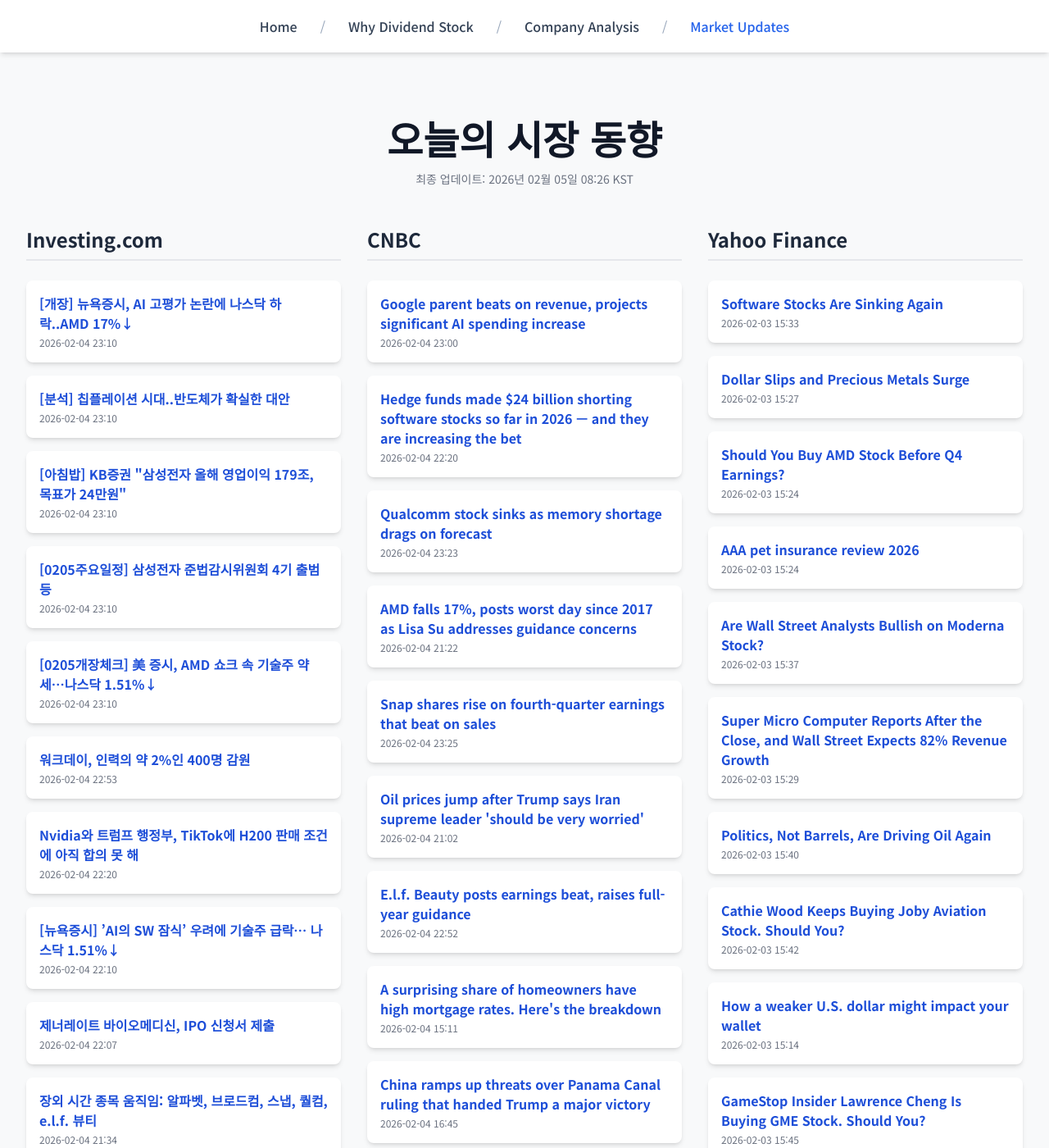
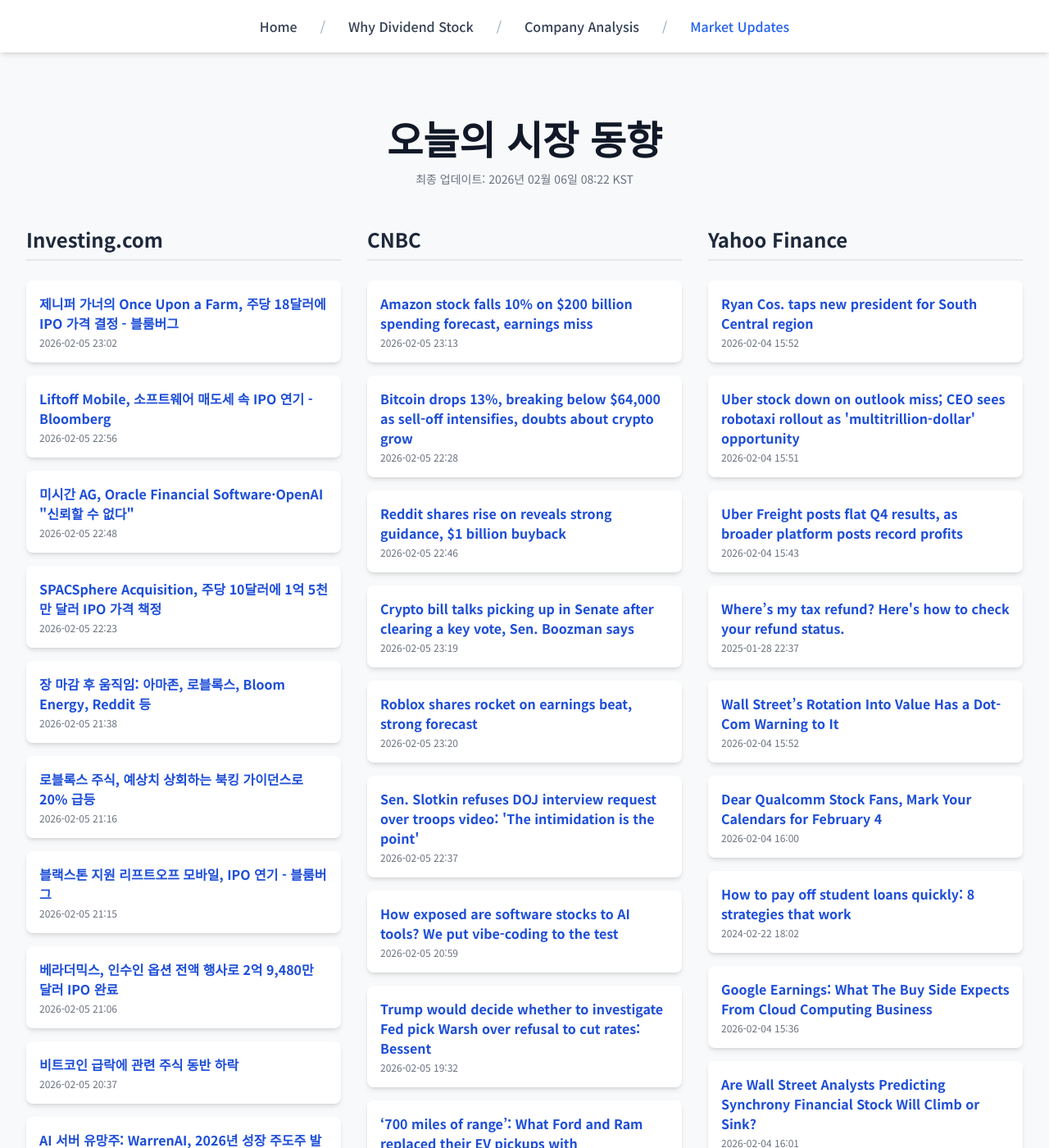
Before and after one commit to Kay-Hwang/my-company-analysis, a Jekyll site: the page built from market-updates.html, in a window 1280 px wide and 1400 px high. Shown: the whole window at 82% size. Built offline with Jekyll 4.4.1, drawn with Linux system fonts in a browser that asks for light colours; nearby versions of some CDN libraries; a script that is not in the unit is left out; some of the changed text lies outside the part shown.

Commit message:
Update daily data

```diff
--- a/_data/latest_data.json
+++ b/_data/latest_data.json
@@ -1,190 +1,190 @@
 {
-  "lastUpdated": "2026년 02월 05일 08:26 KST",
+  "lastUpdated": "2026년 02월 06일 08:22 KST",
   "news": {
     "investing": [
       {
-        "title": "[개장] 뉴욕증시, AI 고평가 논란에 나스닥 하락..AMD 17%↓",
-        "link": "https://kr.investing.com/news/stock-market-news/article-1813376",
-        "pubDate": "2026-02-04 23:10:53",
-        "summary": "[개장] 뉴욕증시, AI 고평가 논란에 나스닥 하락..AMD 17%↓"
+        "title": "제니퍼 가너의 Once Upon a Farm, 주당 18달러에 IPO 가격 결정 - 블룸버그",
+        "link": "https://kr.investing.com/news/stock-market-news/article-93CH-1815405",
+        "pubDate": "2026-02-05 23:02:42",
+        "summary": "제니퍼 가너의 Once Upon a Farm, 주당 18달러에 IPO 가격 결정 - 블룸버그"
       },
       {
-        "title": "[분석] 칩플레이션 시대..반도체가 확실한 대안",
-        "link": "https://kr.investing.com/news/stock-market-news/article-1813375",
-        "pubDate": "2026-02-04 23:10:53",
-        "summary": "[분석] 칩플레이션 시대..반도체가 확실한 대안"
+        "title": "Liftoff Mobile, 소프트웨어 매도세 속 IPO 연기 - Bloomberg",
+        "link": "https://kr.investing.com/news/stock-market-news/article-93CH-1815395",
+        "pubDate": "2026-02-05 22:56:00",
+        "summary": "Liftoff Mobile, 소프트웨어 매도세 속 IPO 연기 - Bloomberg"
       },
       {
-        "title": "[아침밥] KB증권 \"삼성전자 올해 영업이익 179조, 목표가 24만원\"",
-        "link": "https://kr.investing.com/news/stock-market-news/article-1813372",
-        "pubDate": "2026-02-04 23:10:44",
-        "summary": "[아침밥] KB증권 \"삼성전자 올해 영업이익 179조, 목표가 24만원\""
+        "title": "미시간 AG, Oracle Financial Software·OpenAI \"신뢰할 수 없다\"",
+        "link": "https://kr.investing.com/news/stock-market-news/article-93CH-1815382",
+        "pubDate": "2026-02-05 22:48:34",
+        "summary": "미시간 AG, Oracle Financial Software·OpenAI \"신뢰할 수 없다\""
       },
       {
-        "title": "[0205주요일정] 삼성전자 준법감시위원회 4기 출범 등",
-        "link": "https://kr.investing.com/news/stock-market-news/article-1813371",
-        "pubDate": "2026-02-04 23:10:12",
-        "summary": "[0205주요일정] 삼성전자 준법감시위원회 4기 출범 등"
+        "title": "SPACSphere Acquisition, 주당 10달러에 1억 5천만 달러 IPO 가격 책정",
+        "link": "https://kr.investing.com/news/stock-market-news/article-432SI-1815353",
+        "pubDate": "2026-02-05 22:23:04",
+        "summary": "SPACSphere Acquisition, 주당 10달러에 1억 5천만 달러 IPO 가격 책정"
       },
       {
-        "title": "[0205개장체크] 美 증시, AMD 쇼크 속 기술주 약세…나스닥 1.51%↓",
-        "link": "https://kr.investing.com/news/stock-market-news/article-1813370",
-        "pubDate": "2026-02-04 23:10:11",
-        "summary": "[0205개장체크] 美 증시, AMD 쇼크 속 기술주 약세…나스닥 1.51%↓"
+        "title": "장 마감 후 움직임: 아마존, 로블록스, Bloom Energy, Reddit 등",
+        "link": "https://kr.investing.com/news/stock-market-news/article-432SI-1815300",
+        "pubDate": "2026-02-05 21:38:02",
+        "summary": "장 마감 후 움직임: 아마존, 로블록스, Bloom Energy, Reddit 등"
       },
       {
-        "title": "워크데이, 인력의 약 2%인 400명 감원",
-        "link": "https://kr.investing.com/news/stock-market-news/article-93CH-1813347",
-        "pubDate": "2026-02-04 22:53:34",
-        "summary": "워크데이, 인력의 약 2%인 400명 감원"
+        "title": "로블록스 주식, 예상치 상회하는 북킹 가이던스로 20% 급등",
+        "link": "https://kr.investing.com/news/stock-market-news/article-1815229",
+        "pubDate": "2026-02-05 21:16:39",
+        "summary": "로블록스 주식, 예상치 상회하는 북킹 가이던스로 20% 급등"
       },
       {
-        "title": "Nvidia와 트럼프 행정부, TikTok에 H200 판매 조건에 아직 합의 못 해",
-        "link": "https://kr.investing.com/news/stock-market-news/article-1813284",
-        "pubDate": "2026-02-04 22:20:34",
-        "summary": "Nvidia와 트럼프 행정부, TikTok에 H200 판매 조건에 아직 합의 못 해"
+        "title": "블랙스톤 지원 리프트오프 모바일, IPO 연기 - 블룸버그",
+        "link": "https://kr.investing.com/news/stock-market-news/article-432SI-1815213",
+        "pubDate": "2026-02-05 21:15:11",
+        "summary": "블랙스톤 지원 리프트오프 모바일, IPO 연기 - 블룸버그"
       },
       {
-        "title": "[뉴욕증시] ’AI의 SW 잠식’ 우려에 기술주 급락… 나스닥 1.51%↓",
-        "link": "https://kr.investing.com/news/stock-market-news/article-1813264",
-        "pubDate": "2026-02-04 22:10:42",
-        "summary": "[뉴욕증시] ’AI의 SW 잠식’ 우려에 기술주 급락… 나스닥 1.51%↓"
+        "title": "베라더믹스, 인수인 옵션 전액 행사로 2억 9,480만 달러 IPO 완료",
+        "link": "https://kr.investing.com/news/stock-market-news/article-432SI-1815180",
+        "pubDate": "2026-02-05 21:06:26",
+        "summary": "베라더믹스, 인수인 옵션 전액 행사로 2억 9,480만 달러 IPO 완료"
       },
       {
-        "title": "제너레이트 바이오메디신, IPO 신청서 제출",
-        "link": "https://kr.investing.com/news/stock-market-news/article-432SI-1813259",
-        "pubDate": "2026-02-04 22:07:04",
-        "summary": "제너레이트 바이오메디신, IPO 신청서 제출"
+        "title": "비트코인 급락에 관련 주식 동반 하락",
+        "link": "https://kr.investing.com/news/stock-market-news/article-93CH-1815152",
+        "pubDate": "2026-02-05 20:37:33",
+        "summary": "비트코인 급락에 관련 주식 동반 하락"
       },
       {
-        "title": "장외 시간 종목 움직임: 알파벳, 브로드컴, 스냅, 퀄컴, e.l.f. 뷰티",
-        "link": "https://kr.investing.com/news/stock-market-news/article-432SI-1813163",
-        "pubDate": "2026-02-04 21:34:02",
-        "summary": "장외 시간 종목 움직임: 알파벳, 브로드컴, 스냅, 퀄컴, e.l.f. 뷰티"
+        "title": "AI 서버 유망주: WarrenAI, 2026년 성장 주도주 발표",
+        "link": "https://kr.investing.com/news/stock-market-news/article-93CH-1815151",
+        "pubDate": "2026-02-05 20:36:42",
+        "summary": "AI 서버 유망주: WarrenAI, 2026년 성장 주도주 발표"
       }
     ],
     "cnbc": [
       {
-        "title": "Google parent beats on revenue, projects significant AI spending increase",
-        "link": "https://www.cnbc.com/2026/02/04/alphabet-googl-q4-2025-earnings.html",
-        "pubDate": "Wed, 04 Feb 2026 23:00:00 GMT",
-        "summary": "Alphabet beat on the top and bottom lines in its fourth-quarter earnings report, and said it expects to significantly increase spending on AI in 2026."
+        "title": "Amazon stock falls 10% on $200 billion spending forecast, earnings miss",
+        "link": "https://www.cnbc.com/2026/02/05/amazon-amzn-q4-earnings-report-2025.html",
+        "pubDate": "Thu, 05 Feb 2026 23:13:33 GMT",
+        "summary": "The company also said it expects capital expenditures to hit roughly $200 billion in 2026, compared with analysts estimated $146.6 billion."
       },
       {
-        "title": "Hedge funds made $24 billion shorting software stocks so far in 2026 — and they are increasing the bet",
-        "link": "https://www.cnbc.com/2026/02/04/hedge-funds-made-24-billion-shorting-software-stocks-so-far-in-2026-and-they-are-increasing-the-bet.html",
-        "pubDate": "Wed, 04 Feb 2026 22:20:22 GMT",
-        "summary": "Hedge funds are increasing their short bets against software stocks, contributing to the brutal sell-off in the space so far this year, according to sources at two major funds on Wall Street."
+        "title": "Bitcoin drops 13%, breaking below $64,000 as sell-off intensifies, doubts about crypto grow",
+        "link": "https://www.cnbc.com/2026/02/05/bitcoin-price-today-70000-in-focus.html",
+        "pubDate": "Thu, 05 Feb 2026 22:28:09 GMT",
+        "summary": "Some market watchers have suggested $70,000 is a key level to watch and a break below that could lead bitcoin to decline further."
       },
       {
-        "title": "Qualcomm stock sinks as memory shortage drags on forecast",
-        "link": "https://www.cnbc.com/2026/02/04/qualcomm-qcom-q1-2026-earnings.html",
-        "pubDate": "Wed, 04 Feb 2026 23:23:54 GMT",
-        "summary": "\"We're starting to see that memory is going to define the size of the mobile market,\" Qualcomm CEO Cristiano Amon said in an interview."
+        "title": "Reddit shares rise on reveals strong guidance, $1 billion buyback",
+        "link": "https://www.cnbc.com/2026/02/05/reddit-rddt-q4-2025.html",
+        "pubDate": "Thu, 05 Feb 2026 22:46:55 GMT",
+        "summary": "Reddit reported fourth-quarter earnings on Thursday in which the social media company beat on the top and bottom lines."
       },
       {
-        "title": "AMD falls 17%, posts worst day since 2017 as Lisa Su addresses guidance concerns",
-        "link": "https://www.cnbc.com/2026/02/04/amd-lisa-su-ai-demand-guidance-earnings.html",
-        "pubDate": "Wed, 04 Feb 2026 21:22:50 GMT",
-        "summary": "The CEO said that the data center business has risen from the fourth to first quarter and demand for the company's CPUs is \"going gangbusters.\""
+        "title": "Crypto bill talks picking up in Senate after clearing a key vote, Sen. Boozman says",
+        "link": "https://www.cnbc.com/2026/02/05/boozman-crypto-cftc-regulation.html",
+        "pubDate": "Thu, 05 Feb 2026 23:19:04 GMT",
+        "summary": "Sen. John Boozman said Republicans, Democrats and industry officials are working to advance crypto legislation that moved through his Senate committee."
       },
       {
-        "title": "Snap shares rise on fourth-quarter earnings that beat on sales",
-        "link": "https://www.cnbc.com/2026/02/04/snap-q4-earnings-report-2025.html",
-        "pubDate": "Wed, 04 Feb 2026 23:25:13 GMT",
-        "summary": "Snap released on Wednesday its fourth-quarter earnings that beat on sales but missed on revenue guidance."
+        "title": "Roblox shares rocket on earnings beat, strong forecast",
+        "link": "https://www.cnbc.com/2026/02/05/roblox-shares-rocket-20percent-on-earnings-beat-strong-forecast.html",
+        "pubDate": "Thu, 05 Feb 2026 23:20:03 GMT",
+        "summary": "Roblox shares surged as much as 20% in extended trading Thursday after the company reported results for the fourth fiscal quarter that beat consensus estimates."
       },
       {
-        "title": "Oil prices jump after Trump says Iran supreme leader 'should be very worried'",
-        "link": "https://www.cnbc.com/2026/02/04/oil-prices-jump-on-report-us-iran-nuclear-talks-are-collapsing.html",
-        "pubDate": "Wed, 04 Feb 2026 21:02:29 GMT",
-        "summary": "President Donald Trump has threatened to launch military strikes on Iran if the Islamic Republic doesn't agree to a deal on its nuclear program."
+        "title": "Sen. Slotkin refuses DOJ interview request over troops video: 'The intimidation is the point'",
+        "link": "https://www.cnbc.com/2026/02/05/slotkin-military-video-bondi-pirro-trump-kelly.html",
+        "pubDate": "Thu, 05 Feb 2026 22:37:50 GMT",
+        "summary": "Slotkin's lawyer urged U.S. Attorney Jeanine Pirro to retain her records in case the senator files a lawsuit over the probe."
       },
       {
-        "title": "E.l.f. Beauty posts earnings beat, raises full-year guidance",
-        "link": "https://www.cnbc.com/2026/02/04/elf-beauty-elf-q3-2026.html",
-        "pubDate": "Wed, 04 Feb 2026 22:52:55 GMT",
-        "summary": "E.l.f. Beauty said its acquisition of Hailey Bieber's skin-care company, Rhode, contributed $128 million to the company's net third-quarter sales growth."
+        "title": "How exposed are software stocks to AI tools? We put vibe-coding to the test",
+        "link": "https://www.cnbc.com/2026/02/05/how-exposed-are-software-stocks-to-ai-tools-we-tested-vibe-coding.html",
+        "pubDate": "Thu, 05 Feb 2026 20:59:50 GMT",
+        "summary": "How real is the AI threat to software companies? CNBC put it to the test by vibe-coding a Monday.com replacement."
       },
       {
-        "title": "A surprising share of homeowners have high mortgage rates. Here's the breakdown",
-        "link": "https://www.cnbc.com/2026/02/04/homeowner-mortgage-rates-breakdown.html",
-        "pubDate": "Wed, 04 Feb 2026 15:11:16 GMT",
-        "summary": "About 20% of borrowers have mortgages with a rate over 6%."
+        "title": "Trump would decide whether to investigate Fed pick Warsh over refusal to cut rates: Bessent",
+        "link": "https://www.cnbc.com/2026/02/05/bessent-trump-investigation-warsh-warren-fed.html",
+        "pubDate": "Thu, 05 Feb 2026 19:32:40 GMT",
+        "summary": "Treasury Secretary Scott Bessent left the door open to suing Kevin Warsh as Fed chair in testimony to the Senate Banking, Housing and Urban Affairs Committee."
       },
       {
-        "title": "China ramps up threats over Panama Canal ruling that handed Trump a major victory",
-        "link": "https://www.cnbc.com/2026/02/04/china-us-trump-panama-canal-court-ruling-ck-hutchison.html",
-        "pubDate": "Wed, 04 Feb 2026 16:45:59 GMT",
-        "summary": "The Panama Canal has been thrust into the middle of a power struggle between the U.S. and China, the world's two largest economies."
+        "title": "‘700 miles of range’: What Ford and Ram replaced their EV pickups with",
+        "link": "https://www.cnbc.com/2026/02/05/ford-ram-pickup-trucks-erev-ev.html",
+        "pubDate": "Thu, 05 Feb 2026 15:08:54 GMT",
+        "summary": "Automakers seeing US EV demand fall short expectations try out a new kind of vehicle--an extended range EV--that critics say is a hybrid with a different name"
       },
       {
-        "title": "Eli Lilly's GLP-1 growth is only getting started as Novo Nordisk braces for a decline in 2026",
-        "link": "https://www.cnbc.com/2026/02/04/eli-lilly-novo-nordisk-earnings-glp1-market.html",
-        "pubDate": "Wed, 04 Feb 2026 21:05:25 GMT",
-        "summary": "The split in outlook underscores Lilly's strong position in the obesity market, underpinned by more effective drugs and its direct-to-consumer sales strategy."
+        "title": "Some older Americans are 'unretiring' to keep up with cost of living, AARP survey finds",
+        "link": "https://www.cnbc.com/2026/02/05/unretiring.html",
+        "pubDate": "Thu, 05 Feb 2026 21:34:19 GMT",
+        "summary": "In the past six months, 7% of retirees have re-entered the labor force, up from 6% who said the same in summer 2025, according to a new AARP survey."
       }
     ],
     "yahoo": [
       {
-        "title": "Software Stocks Are Sinking Again",
-        "link": "https://www.barrons.com/livecoverage/stock-market-news-today-020326/card/software-stocks-are-sinking-again-V1ob4a9sQReG4087pdEc?siteid=yhoof2&yptr=yahoo",
-        "pubDate": "2026-02-03T15:33:25Z",
-        "summary": "Software Stocks Are Sinking Again"
+        "title": "Ryan Cos. taps new president for South Central region",
+        "link": "https://finance.yahoo.com/news/ryan-cos-taps-president-south-155200188.html",
+        "pubDate": "2026-02-04T15:52:00Z",
+        "summary": "Ryan Cos. taps new president for South Central region"
       },
       {
-        "title": "Dollar Slips and Precious Metals Surge",
-        "link": "https://finance.yahoo.com/news/dollar-slips-precious-metals-surge-152726384.html",
-        "pubDate": "2026-02-03T15:27:26Z",
-        "summary": "Dollar Slips and Precious Metals Surge"
+        "title": "Uber stock down on outlook miss; CEO sees robotaxi rollout as 'multitrillion-dollar' opportunity",
+        "link": "https://finance.yahoo.com/news/uber-stock-down-on-outlook-miss-ceo-sees-robotaxi-rollout-as-multitrillion-dollar-opportunity-155123534.html",
+        "pubDate": "2026-02-04T15:51:23Z",
+        "summary": "Uber stock down on outlook miss; CEO sees robotaxi rollout as 'multitrillion-dollar' opportunity"
       },
       {
-        "title": "Should You Buy AMD Stock Before Q4 Earnings?",
-        "link": "https://finance.yahoo.com/news/buy-amd-stock-q4-earnings-152423242.html",
-        "pubDate": "2026-02-03T15:24:23Z",
-        "summary": "Should You Buy AMD Stock Before Q4 Earnings?"
+        "title": "Uber Freight posts flat Q4 results, as broader platform posts record profits",
+        "link": "https://finance.yahoo.com/news/uber-freight-posts-flat-q4-154347332.html",
+        "pubDate": "2026-02-04T15:43:47Z",
+        "summary": "Uber Freight posts flat Q4 results, as broader platform posts record profits"
       },
       {
-        "title": "AAA pet insurance review 2026",
-        "link": "https://finance.yahoo.com/personal-finance/insurance/review/aaa-pet-insurance-review-152447592.html",
-        "pubDate": "2026-02-03T15:24:47Z",
-        "summary": "AAA pet insurance review 2026"
+        "title": "Where’s my tax refund? Here's how to check your refund status.",
+        "link": "https://finance.yahoo.com/personal-finance/taxes/article/wheres-my-tax-refund-heres-how-to-check-your-refund-status-223701458.html",
+        "pubDate": "2025-01-28T22:37:01Z",
+        "summary": "Where’s my tax refund? Here's how to check your refund status."
       },
       {
-        "title": "Are Wall Street Analysts Bullish on Moderna Stock?",
-        "link": "https://finance.yahoo.com/news/wall-street-analysts-bullish-moderna-153749536.html",
-        "pubDate": "2026-02-03T15:37:49Z",
-        "summary": "Are Wall Street Analysts Bullish on Moderna Stock?"
+        "title": "Wall Street’s Rotation Into Value Has a Dot-Com Warning to It",
+        "link": "https://finance.yahoo.com/news/wall-street-rotation-value-dot-103000456.html",
+        "pubDate": "2026-02-04T15:52:14Z",
+        "summary": "Wall Street’s Rotation Into Value Has a Dot-Com Warning to It"
       },
       {
-        "title": "Super Micro Computer Reports After the Close, and Wall Street Expects 82% Revenue Growth",
-        "link": "https://finance.yahoo.com/news/super-micro-computer-reports-close-152902132.html",
-        "pubDate": "2026-02-03T15:29:02Z",
-        "summary": "Super Micro Computer Reports After the Close, and Wall Street Expects 82% Revenue Growth"
+        "title": "Dear Qualcomm Stock Fans, Mark Your Calendars for February 4",
+        "link": "https://finance.yahoo.com/news/dear-qualcomm-stock-fans-mark-160002248.html",
+        "pubDate": "2026-02-04T16:00:02Z",
+        "summary": "Dear Qualcomm Stock Fans, Mark Your Calendars for February 4"
       },
       {
-        "title": "Politics, Not Barrels, Are Driving Oil Again",
-        "link": "https://finance.yahoo.com/news/politics-not-barrels-driving-oil-154000680.html",
-        "pubDate": "2026-02-03T15:40:00Z",
-        "summary": "Politics, Not Barrels, Are Driving Oil Again"
+        "title": "How to pay off student loans quickly: 8 strategies that work",
+        "link": "https://finance.yahoo.com/personal-finance/student-loans/article/paying-off-student-loans-184751746.html",
+        "pubDate": "2024-02-22T18:02:11Z",
+        "summary": "How to pay off student loans quickly: 8 strategies that work"
       },
       {
-        "title": "Cathie Wood Keeps Buying Joby Aviation Stock. Should You?",
-        "link": "https://finance.yahoo.com/news/cathie-wood-keeps-buying-joby-154208331.html",
-        "pubDate": "2026-02-03T15:42:08Z",
-        "summary": "Cathie Wood Keeps Buying Joby Aviation Stock. Should You?"
+        "title": "Google Earnings: What The Buy Side Expects From Cloud Computing Business",
+        "link": "https://www.investors.com/news/technology/google-stock-cloud-computing-growth-q42025/?src=A00220&yptr=yahoo",
+        "pubDate": "2026-02-04T15:36:09Z",
+        "summary": "Google Earnings: What The Buy Side Expects From Cloud Computing Business"
       },
       {
-        "title": "How a weaker U.S. dollar might impact your wallet",
-        "link": "https://finance.yahoo.com/personal-finance/investing/article/how-a-weaker-us-dollar-might-impact-your-wallet-151447124.html",
-        "pubDate": "2026-02-03T15:14:47Z",
-        "summary": "How a weaker U.S. dollar might impact your wallet"
+        "title": "Are Wall Street Analysts Predicting Synchrony Financial Stock Will Climb or Sink?",
+        "link": "https://finance.yahoo.com/news/wall-street-analysts-predicting-synchrony-160130195.html",
+        "pubDate": "2026-02-04T16:01:30Z",
+        "summary": "Are Wall Street Analysts Predicting Synchrony Financial Stock Will Climb or Sink?"
       },
       {
-        "title": "GameStop Insider Lawrence Cheng Is Buying GME Stock. Should You?",
-        "link": "https://finance.yahoo.com/news/gamestop-insider-lawrence-cheng-buying-154539215.html",
-        "pubDate": "2026-02-03T15:45:39Z",
-        "summary": "GameStop Insider Lawrence Cheng Is Buying GME Stock. Should You?"
+        "title": "Better EV Stock: Rivian vs. Nio",
+        "link": "https://finance.yahoo.com/news/better-ev-stock-rivian-vs-155000255.html",
+        "pubDate": "2026-02-04T15:50:00Z",
+        "summary": "Better EV Stock: Rivian vs. Nio"
       }
     ]
   }
```
